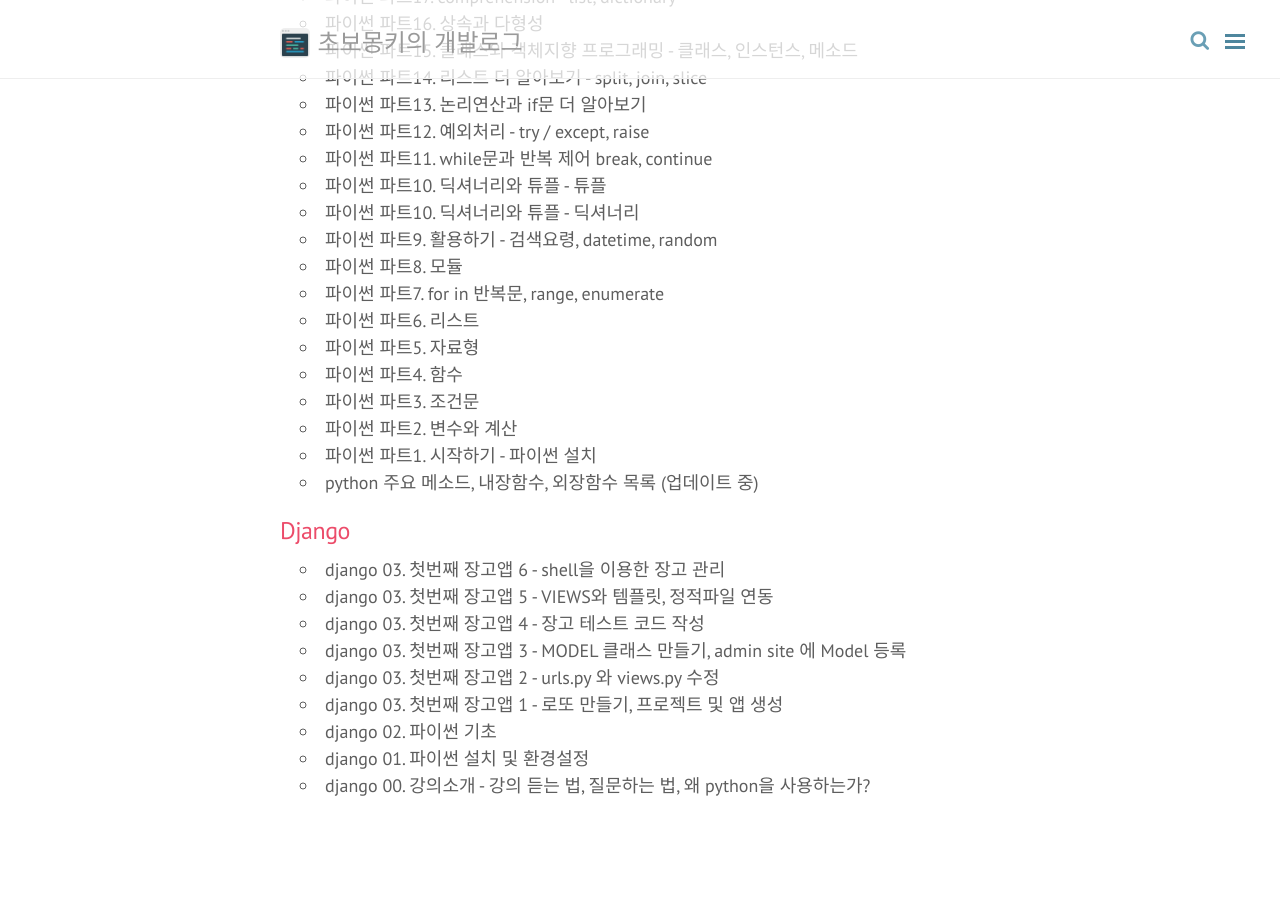
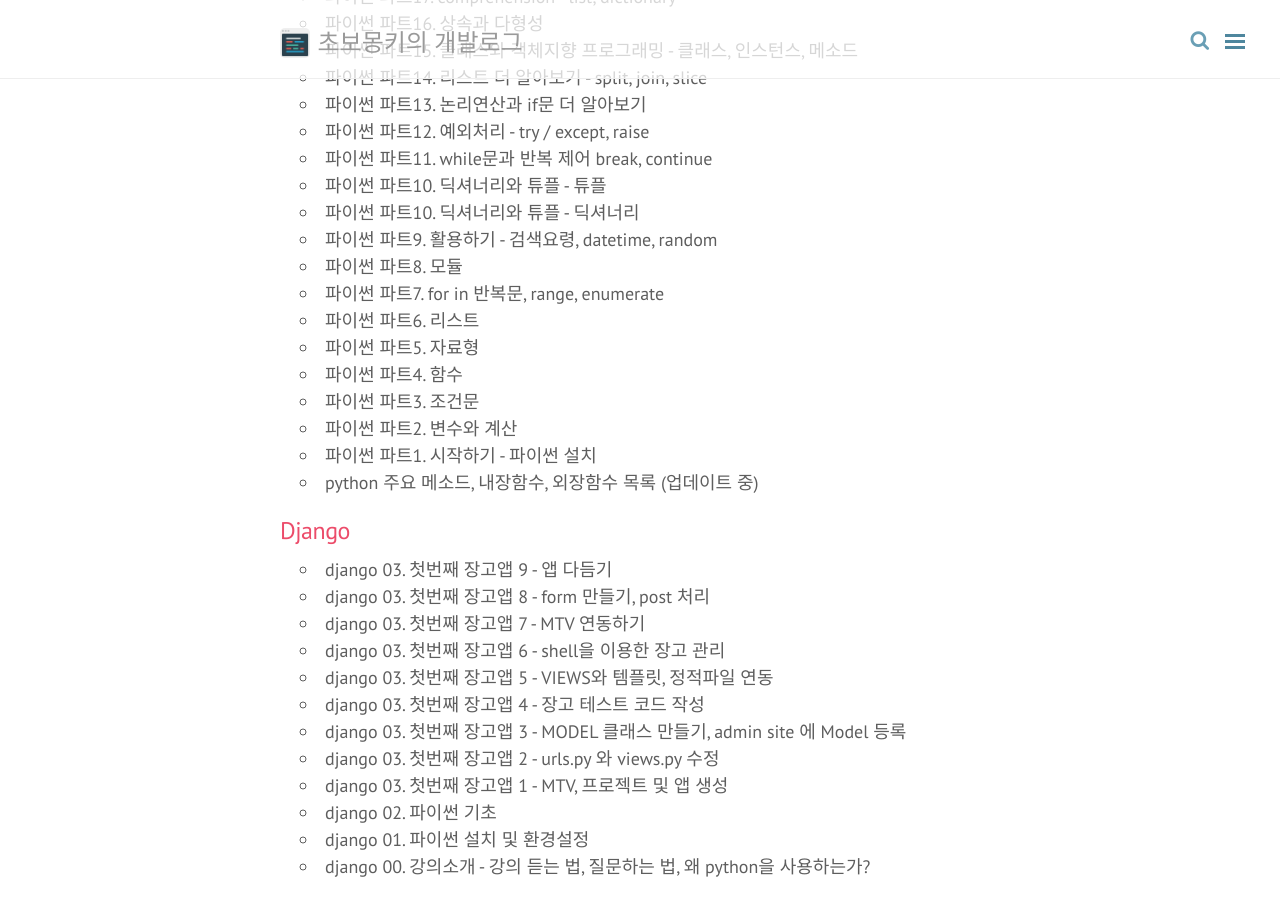
Before and after one commit to wayhome25/wayhome25.github.io, a Jekyll site: the page built from index.html, in a window 1280 px wide and 900 px high, scrolled down 2203 px. Built offline with Jekyll 4.4.1, drawn with Linux system fonts in a browser that asks for light colours; nearby versions of some CDN libraries; comment, search, counter and statistics services are not loaded; before the commit the page ends 3022 px from its top, so only the background shows below that.

Commit message:
add post about django

````diff
--- a/_posts/Django/2017-02-28-django-03-lotto-project-1.md
+++ b/_posts/Django/2017-02-28-django-03-lotto-project-1.md
@@ -1,6 +1,6 @@
 ---
 layout: post
-title: django 03. 첫번째 장고앱 1 - 로또 만들기, 프로젝트 및 앱 생성
+title: django 03. 첫번째 장고앱 1 - MTV, 프로젝트 및 앱 생성
 category: Django
 tags: [python, 파이썬, Django]
 comments: true
--- /dev/null
+++ b/_posts/Django/2017-02-28-django-03-lotto-project-7.md
@@ -0,0 +1,58 @@
+---
+layout: post
+title: django 03. 첫번째 장고앱 7 - MTV 연동하기
+category: Django
+tags: [python, 파이썬, Django, 템플릿]
+comments: true
+---
+# django 03. 첫번째 장고앱 7 - MTV 연동하기
+> [파이썬 웹 프로그래밍 - Django로 웹 서비스 개발하기 ](https://www.inflearn.com/course/django-%ED%8C%8C%EC%9D%B4%EC%8D%AC-%EC%9E%A5%EA%B3%A0-%EA%B0%95%EC%A2%8C/)
+
+## view - template - model 연동
+
+<center>
+<figure>
+<img src="/assets/post-img/django/mtv.png" alt="">
+<figcaption>장고와 MTV</figcaption>
+</figure>
+</center>
+
+### `urls.py` 수정
+root 경로에 views 오브젝트의 index메소드를 연결한다.
+
+```shell
+url(r'^$', views.index, name = 'index'),
+```
+
+### `views.py` 수정
+models 오브젝트의 GuessNumbers 클래스를 import 하고, 데이터를 불러온다.
+불러온 데이터를 템플릿에 딕셔너리 형식으로 전달한다.
+
+```python
+{% raw %}
+
+from .models import GuessNumbers
+
+def index(request):
+    lottos = GuessNumbers.objects.all() #shell에서 하는 것 처럼 데이터를 읽어온다.
+    return render(request, 'lotto/default.html', {'lottos': lottos}) # 템플릿 파일 경로 지정
+{% endraw %}
+```
+
+### `template 파일(defaul.html)` 수정
+views에서 불러온 models의 데이터(오브젝트)를 template파일에 적용한다.
+- 반복문을 통해서 필요한 정보를 html에 표시한다.
+- [linebreaksbr](https://docs.djangoproject.com/en/1.10/ref/templates/builtins/#linebreaks) 속성 통해서 줄바꿈
+
+
+```html
+{% raw %}
+<div class="container lotto">
+  {% for lotto in lottos %}
+  <h2>{{lotto.text}}</h2>
+  <p>last update : {{lotto.update_date}} by {{lotto.name}}</p>
+  <p>{{lotto.lottos|linebreaksbr}}</p>
+  {% endfor %}
+</div>
+{% endraw %}
+```
--- /dev/null
+++ b/_posts/Django/2017-02-28-django-03-lotto-project-8.md
@@ -0,0 +1,119 @@
+---
+layout: post
+title: django 03. 첫번째 장고앱 8 - form 만들기, post 처리
+category: Django
+tags: [python, 파이썬, Django, 템플릿]
+comments: true
+---
+# django 03. 첫번째 장고앱 8 - form 만들기, post 처리
+> [파이썬 웹 프로그래밍 - Django로 웹 서비스 개발하기 ](https://www.inflearn.com/course/django-%ED%8C%8C%EC%9D%B4%EC%8D%AC-%EC%9E%A5%EA%B3%A0-%EA%B0%95%EC%A2%8C/)
+
+## form 만들기
+- [장고 가이드 문서](https://docs.djangoproject.com/en/1.10/topics/forms/#building-a-form-in-django)
+- 데이터를 입력 받는 form을 작성한다.
+- 작성경로 : lotto/mylotto/forms.py (app 폴더 내부)
+- `forms.py` 코드
+
+```python
+from django import forms
+from .models import GuessNumbers
+# 모델클래스 GuessNumbers로 부터 데이터를 입력 받을 폼을 작성한다.
+
+class PostForm(forms.ModelForm): #forms의 ModelForm 클래스를 상속 받는다.
+
+    class Meta:
+        model = GuessNumbers #GuessNumbers와 연결
+        fields = ('name', 'text', 'num_lotto', ) # 그 중에 입력 받을 것
+```
+
+### urls.py 수정
+- 프로젝트 폴더 내의 (mysite) `urls.py` 파일에서 form 페이지 경로를 지정한다.
+  (url : /lotto/new/)
+
+```python
+from mylotto import views
+
+urlpatterns = [
+    url(r'^admin/', admin.site.urls),
+    url(r'^lotto/$', views.index, name = 'lotto'),
+    url(r'^$', views.index, name = 'index'),
+    url(r'^lotto/new/$', views.post, name = 'new_lotto'),
+]
+```
+
+### views.py 수정
+- lotto/new/ url과 연결할 `views 오브젝트의 post 메소드`를 작성한다.
+  (일반적으로 form은 메소드 이름으로 post를 갖는다)
+
+```python
+from .forms import PostForm
+
+def post(request):
+    form = PostForm() #forms.py의 PostForm 클래스의 인스턴스
+    return render(request, 'lotto/form.html', {'form' : form})  # 템플릿 파일 경로 지정, 데이터 전달
+```
+
+### form.html 템플릿 작성
+
+```html
+{% raw %}
+<!DOCTYPE html>
+{% load staticfiles %}
+<html lang="ko">
+ <head>
+  <title>My Little Lotto</title>
+  <meta name="viewport" content="width=device-width, initial-scale=1">
+  <link rel="stylesheet" href="//maxcdn.bootstrapcdn.com/bootstrap/3.2.0/css/bootstrap.min.css">
+  <link rel="stylesheet" href="//maxcdn.bootstrapcdn.com/bootstrap/3.2.0/css/bootstrap-theme.min.css">
+  <link href="//fonts.googleapis.com/css?family=Space+Mono" rel="stylesheet">
+  <link rel="stylesheet" href="{% static 'css/lotto.css' %}">
+ </head>
+ <body>
+  <div class="page-header">
+   <h1>My Little New Lotto</h1>
+  </div>
+  <div class="container lotto">
+   <form method="POST" class="post-form">
+       {%csrf_token%}  <!-- 보안이슈로 입력 -->
+       {{form.as_p}}
+     <button type="submit" class="save btn btn-default">Save</button>
+   </form>
+  </div>
+ </body>
+</html>
+{% endraw %}
+```
+```html
+{% raw %}
+- {{ form.as_table }} will render them as table cells wrapped in <tr> tags
+- {{ form.as_p }} will render them wrapped in <p> tags
+- {{ form.as_ul }} will render them wrapped in <li> tags
+{% endraw %}
+```
+
+## post 처리
+- get으로 접속했을 때 화면과, post로 접속했을 때 화면을 분기한다.
+- redirect를 위해서는 `from django.shortcuts import redirect` 모듈이 필요하다.
+- redirect를 위한 경로는 url 절대경로가 아닌, urls.py 의 url name을 입력하면 된다.
+
+
+### views.py 수정
+- [model formsets 가이드 문서](https://docs.djangoproject.com/en/1.10/topics/forms/modelforms/#model-formsets)
+
+```python
+from django.shortcuts import render, redirect
+from .forms import PostForm
+
+def post(request):
+    if request.method == "POST":
+         # create a form instance and populate it with data from the request:
+        form = PostForm(request.POST) #PostForm으로 부터 받은 데이터를 처리하기 위한 인스턴스 생성
+        if form.is_valid(): #폼 검증 메소드
+            lotto = form.save(commit = False) #lotto 오브젝트를 form으로 부터 가져오지만, 실제로 DB반영은 하지 않는다.
+            lotto.generate()
+            return redirect('index') #url의 name을 경로대신 입력한다.
+    else:
+        form = PostForm() #forms.py의 PostForm 클래스의 인스턴스
+        return render(request, 'lotto/form.html', {'form' : form})  # 템플릿 파일 경로 지정, 데이터 전달
+
+```
--- /dev/null
+++ b/_posts/Django/2017-02-28-django-03-lotto-project-9.md
@@ -0,0 +1,84 @@
+---
+layout: post
+title: django 03. 첫번째 장고앱 9 - 앱 다듬기
+category: Django
+tags: [python, 파이썬, Django, 템플릿]
+comments: true
+---
+# django 03. 첫번째 장고앱 9 - 앱 다듬기
+> [파이썬 웹 프로그래밍 - Django로 웹 서비스 개발하기 ](https://www.inflearn.com/course/django-%ED%8C%8C%EC%9D%B4%EC%8D%AC-%EC%9E%A5%EA%B3%A0-%EA%B0%95%EC%A2%8C/)
+
+## urls.py 추가 (위치 : 프로젝트 폴더 - mysite)
+- detail 페이지를 추가한다.
+- 정규표현식 사용, url에 입력된 해당 숫자를 lottokey 변수에 argument perameter 로 담는다.
+
+
+```python
+{% raw %}
+urlpatterns = [
+    ...
+    ...
+    #lottokey라는 변수에 숫자로 된 url 부분이 전달된다.
+    #url에서 view로 전달할 때 해당 perameter를 함께 전달한다.
+    url(r'^lotto/(?P<lottokey>[0-9]+)/detail/$', views.detail, name = 'detail'),
+]
+{% endraw %}
+```
+
+## views.py 수정 (위치 : 앱 폴더 - mylotto)
+
+```python
+{% raw %}
+def detail(request, lottokey): # perameter 'lottokey'를 함께 전달
+    #primary key가 lottokey 파라미터와 일치하는 오브젝트를 가져온다.
+    #primary key는 클래스의 오브젝트 생성시 자동으로 생성, .py 를 통해 가져올 수 있다.
+    lotto = GuessNumbers.objects.get(pk = lottokey)
+    return render(request, 'lotto/detail.html', {'lotto' : lotto})
+{% endraw %}
+```
+
+## detail.html 탬플릿 작성
+
+- post 페이지로 이동하는 버튼을 작성한다.
+- detail 페이지 탬플릿을 작성한다.
+
+```html
+{% raw %}
+  <!DOCTYPE html>
+  {% load staticfiles %}
+  <html lang="ko">
+  <head>
+    <link rel="stylesheet" href="{% static 'css/lotto.css'%}">
+  </head>
+
+  <body>
+    <div class="page-header">
+    <h1>My Lotto Page</h1>
+    </div>
+    <div class="container lotto">
+      <h2>{{lotto.text}}</h2>
+      <p> by {{lotto.name}}</p>
+      <p> {{lotto.update_date}}</p>
+      <p> {{lotto.lottos|linebreaksbr}}</p>
+    </div>
+  </body>
+{% endraw %}
+```
+
+
+
+## default.html 탬플릿 수정
+- post 템플릿으로 연결하는 버튼을  추가한다.
+- 각 제목에 detail 링크를 추가한다.
+
+
+```html
+{% raw %}
+<div class="page-header">
+<h1>My Lotto Page
+  <a href="{% url 'new_lotto' %}"><span class="glyphicon glyphicon-plus btn btn-default"></span></a></h1>
+</div>
+
+<h2><a href="{% url 'lotto_detail' pk=lotto.pk %}">{{lotto.text}}</a></h2>
+{% endraw %}
+```
````
Also changed, not shown: _posts/Django/2017-02-28-django-03-lotto-project-6.md (+3 -2 lines).
